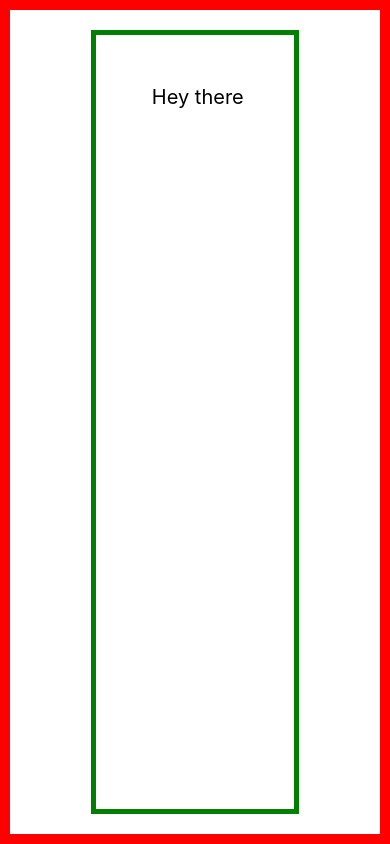
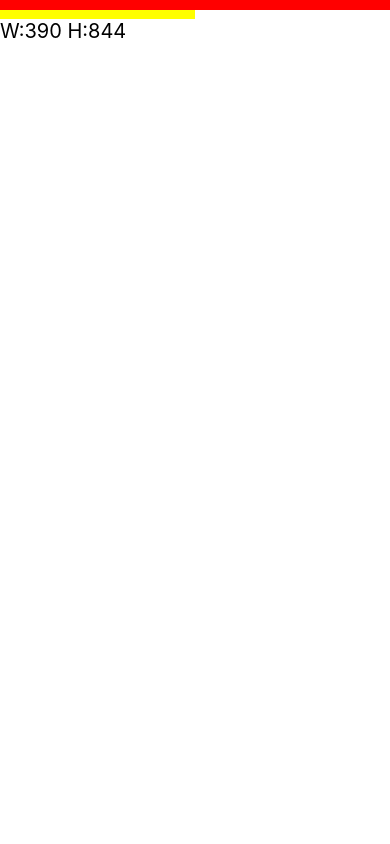
Before and after one commit to Friosn/counter-and-comps, a React Native app: screen / in a window 390 px wide. Built offline with nearby package versions, Linux system fonts and the light colour scheme.

Commit message:
Dimensions component; width and height destructured and showed

```diff
--- a/App.tsx
+++ b/App.tsx
@@ -1,13 +1,15 @@
 import React from 'react';
 import {SafeAreaView} from 'react-native';
-import BoxObjectModelScreen from './src/screens/BoxObjectModelScreen';
 
+import DimensionScreen from './src/screens/DimensionScreen';
+
+/* import BoxObjectModelScreen from './src/screens/BoxObjectModelScreen'; */
 /* import CounterScreen from './src/screens/CounterScreen'; */
 
 const App = () => {
   return (
     <SafeAreaView style={{flex: 1}}>
-      <BoxObjectModelScreen />
+      <DimensionScreen />
     </SafeAreaView>
   );
 };
--- /dev/null
+++ b/src/screens/DimensionScreen.tsx
@@ -0,0 +1,42 @@
+import React from 'react';
+import {StyleSheet} from 'react-native';
+import {Text, View, Dimensions} from 'react-native';
+
+//The problem with this is that if we change to horizontal the camere, wht W and H stay the same; for that we can use the useWindowDimensions();
+const {width, height} = Dimensions.get('window'); //I could alse get it from the 'screen'
+
+const DimensionScreen = () => {
+  return (
+    <View>
+      <View style={styles.container}>
+        <View style={styles.containerRed} />
+        <View style={styles.containeYellow} />
+      </View>
+      <Text style={styles.title}>
+        W:{width} H:{height}
+      </Text>
+    </View>
+  );
+};
+
+const styles = StyleSheet.create({
+  container: {
+    height: '80%',
+    width: '100%',
+  },
+  containerRed: {
+    backgroundColor: 'red',
+    width: '100%',
+    height: '50%',
+  },
+  containeYellow: {
+    backgroundColor: 'yellow',
+    width: '50%',
+    height: '50%',
+  },
+  title: {
+    fontSize: 20,
+  },
+});
+
+export default DimensionScreen;
```
